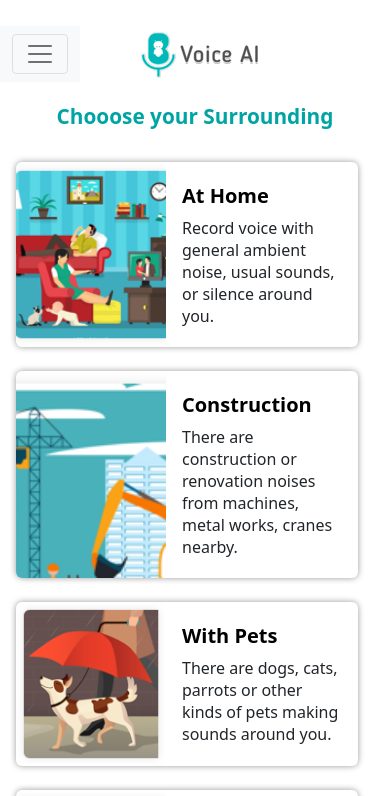
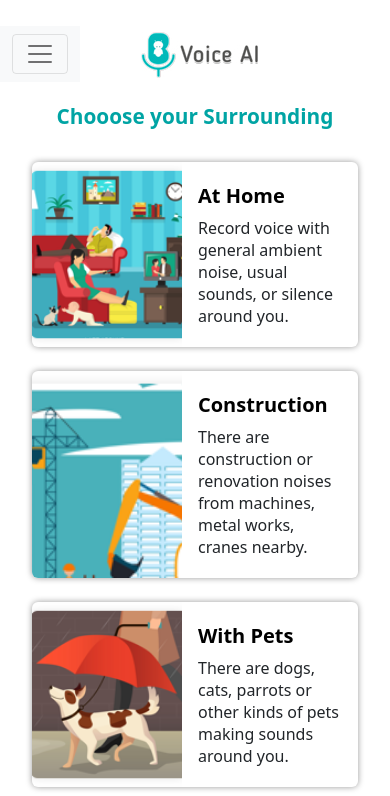
Before and after one commit to harshvar2/voiceaidashboard, a Next.js app: page /home in a window 390 px wide. Shown: the top 796 px of the page. Built offline with nearby package versions, Linux system fonts and the light colour scheme.

Commit message:
fix changes

```diff
--- a/styles/DashboardContents.module.css
+++ b/styles/DashboardContents.module.css
@@ -74,8 +74,6 @@
   .grid {
     width: 100%;
     grid-template-columns: 1fr;
-    padding-left:1rem;
-    margin-right:1rem;
     margin-top: 0;
   }
 }
```
